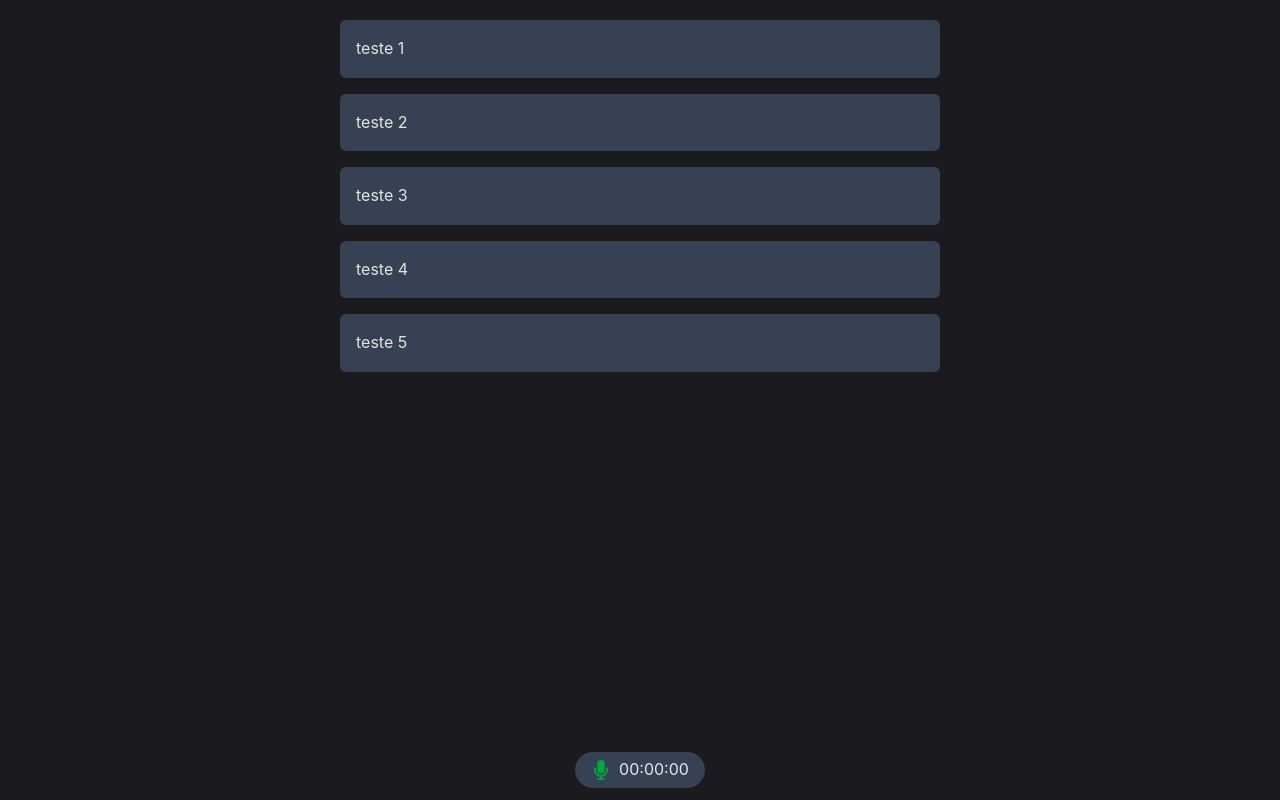
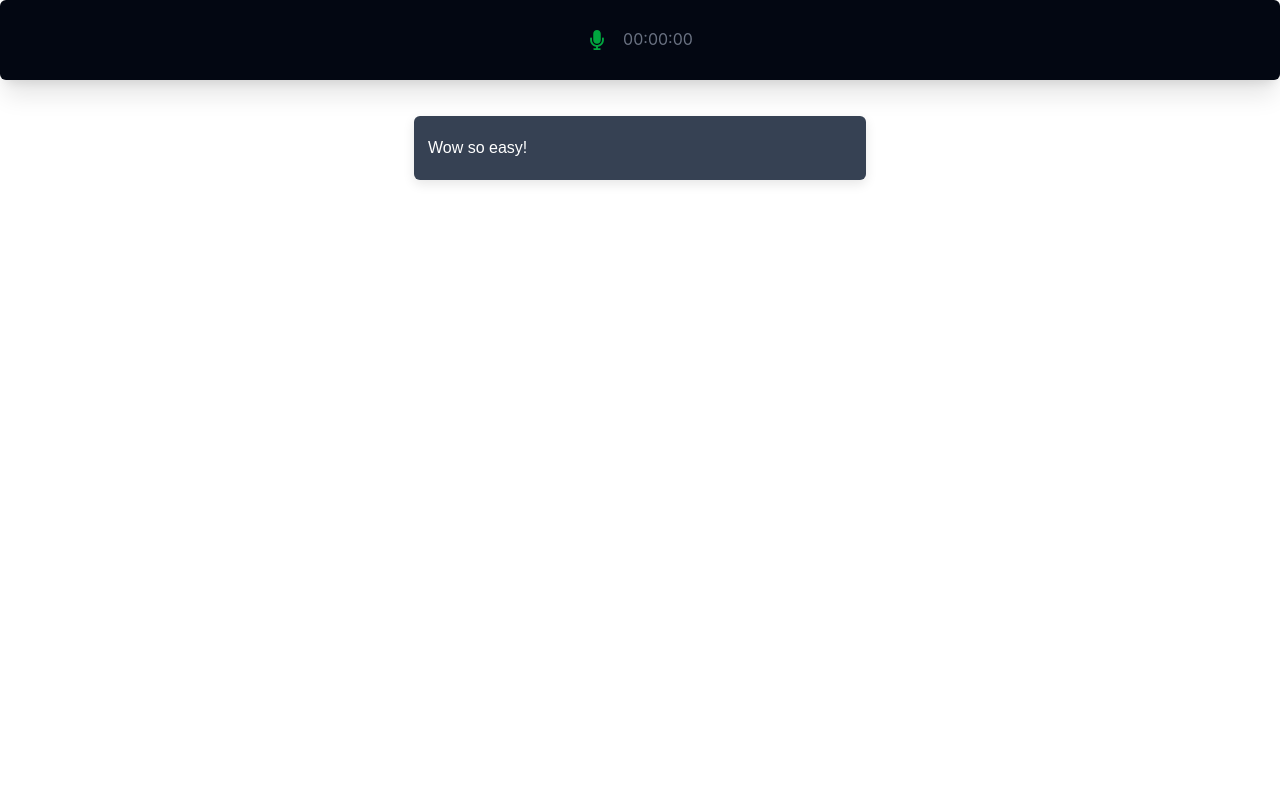
Before and after one commit to vitorLostadaC/adapta-hackathon, a React (Vite) app in the folder app/: page / in a window 1280 px wide. Built offline with nearby package versions, Linux system fonts and the light colour scheme.

Commit message:
estilizando a listagem corretamente

```diff
--- a/app/package.json
+++ b/app/package.json
@@ -23,8 +23,10 @@
   "dependencies": {
     "@electron-toolkit/preload": "^3.0.1",
     "@electron-toolkit/utils": "^4.0.0",
+    "@radix-ui/react-toast": "^1.2.14",
     "@tailwindcss/vite": "^4.1.11",
     "react-icons": "^5.5.0",
+    "react-toastify": "^11.0.5",
     "tailwindcss": "^4.1.11"
   },
   "devDependencies": {
--- a/app/src/main/index.ts
+++ b/app/src/main/index.ts
@@ -8,33 +8,17 @@ function createWindow(): void {
 
   // Create the browser window.
   const mainWindow = new BrowserWindow({
-    // width: 500,
-    // show: false,
-    // autoHideMenuBar: true,
-    // ...(process.platform === 'linux' ? { icon } : {}),
-    // frame: false,
-    // resizable: false,
-    // alwaysOnTop: true,
-    // hasShadow: false,
-    // y: 80,
-    // transparent: true, // fundo transparente
-    // x: Math.floor(width / 2) - 250,
-    // webPreferences: {
-    //   preload: join(__dirname, '../preload/index.js'),
-    //   sandbox: false
-    // }
-
-    width: 1120,
-    height: 700,
+    width: 500,
     show: false,
-    backgroundColor: '#17141f',
-    titleBarStyle: 'hiddenInset',
-    trafficLightPosition: {
-      x: 20,
-      y: 20
-    },
     autoHideMenuBar: true,
     ...(process.platform === 'linux' ? { icon } : {}),
+    frame: false,
+    resizable: false,
+    alwaysOnTop: true,
+    hasShadow: false,
+    y: 80,
+    transparent: true,
+    x: Math.floor(width / 2) - 250,
     webPreferences: {
       preload: join(__dirname, '../preload/index.js'),
       sandbox: false
--- a/app/src/renderer/src/App.tsx
+++ b/app/src/renderer/src/App.tsx
@@ -1,10 +1,10 @@
 // import { Header } from './components/Header'
-import { FirstPage } from './pages/FirstPage'
+import { Widget } from './pages/Widget'
 
 function App(): React.JSX.Element {
   return (
     <div className="w-screen h-screen">
-      <FirstPage />
+      <Widget />
     </div>
   )
 }
--- a/app/src/renderer/src/assets/base.css
+++ b/app/src/renderer/src/assets/base.css
@@ -21,6 +21,8 @@
   --ev-button-alt-hover-border: transparent;
   --ev-button-alt-hover-text: var(--ev-c-text-1);
   --ev-button-alt-hover-bg: var(--ev-c-gray-2);
+
+--toastify-toast-width: 452px;
 }
 
 :root {
@@ -35,7 +37,6 @@
 *::before,
 *::after {
   box-sizing: border-box;
-  margin: 0;
   font-weight: normal;
 }
 
--- a/app/src/renderer/src/assets/main.css
+++ b/app/src/renderer/src/assets/main.css
@@ -3,9 +3,8 @@
 
 
 html, body {
-  margin: 0;
   padding: 0;
-  /* background: transparent; */
+  background: transparent;
   overflow: hidden;
 }
 
--- /dev/null
+++ b/app/src/renderer/src/pages/Widget/Header.tsx
@@ -0,0 +1,24 @@
+import { useState } from 'react'
+import { FaMicrophone, FaCircleStop } from 'react-icons/fa6'
+
+export const Header = () => {
+  const [isRecording, setIsRecording] = useState<boolean>(false)
+
+  return (
+    <div className="w-full flex items-center justify-center shadow-xl region-drag bg-gray-950 h-20 rounded-md px-10">
+      <button
+        type="button"
+        className="region-noDrag"
+        onClick={() => setIsRecording((prevState) => !prevState)}
+      >
+        {isRecording ? (
+          <FaCircleStop className="text-red-700 hover:text-red-800" size={20} />
+        ) : (
+          <FaMicrophone className="text-green-600 hover:text-green-700" size={20} />
+        )}
+      </button>
+
+      <span className="text-gray-500 region-noDrag ml-4">00:00:00</span>
+    </div>
+  )
+}
--- /dev/null
+++ b/app/src/renderer/src/pages/Widget/index.tsx
@@ -0,0 +1,30 @@
+import { ToastContainer, toast, Zoom } from 'react-toastify'
+import { useEffect } from 'react'
+
+import { Header } from './Header'
+
+export const Widget = () => {
+  useEffect(() => {
+    toast('Wow so easy!')
+  }, [])
+
+  return (
+    <div className="h-full">
+      <Header />
+
+      <div className="h-full w-full mt-5 bg-white opacity-5 rounded-md" />
+
+      <ToastContainer
+        toastClassName="w-[40px] rounded-md bg-gray-700 top-25"
+        progressClassName="bg-green-500"
+        theme={undefined}
+        position="top-center"
+        autoClose={5000}
+        transition={Zoom}
+        pauseOnHover
+        closeOnClick={false}
+        closeButton={false}
+      />
+    </div>
+  )
+}
```
Also changed, not shown: 1 other file (tests, documents, lock files or other folders).
